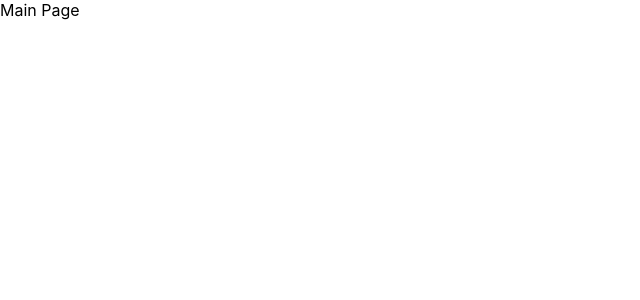
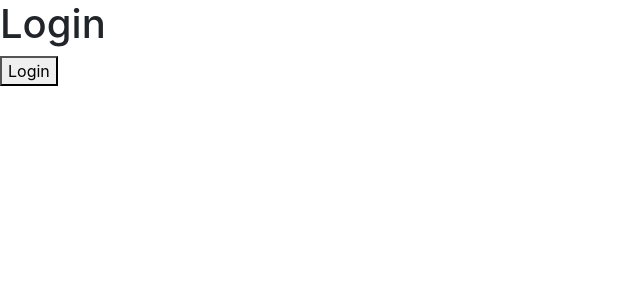
Before and after one commit to ilyas182/pern-jobstreet, a React (Create React App) app: page /login in a window 1280 px wide. Shown: the top 300 px of the page, without its empty margins (0-640 px from the left). Built offline with nearby package versions, Linux system fonts and the light colour scheme.

Commit message:
add authentication logic in react

```diff
--- a/package.json
+++ b/package.json
@@ -7,6 +7,7 @@
     "@testing-library/react": "^13.4.0",
     "@testing-library/user-event": "^13.5.0",
     "bcrypt": "^5.1.0",
+    "bootstrap": "^5.3.0",
     "cors": "^2.8.5",
     "dotenv": "^16.3.1",
     "express": "^4.18.2",
@@ -17,6 +18,7 @@
     "react-dom": "^18.2.0",
     "react-router-dom": "^6.14.2",
     "react-scripts": "5.0.1",
+    "react-toastify": "^9.1.3",
     "serve-favicon": "^2.5.0",
     "web-vitals": "^2.1.4"
   },
--- a/public/index.html
+++ b/public/index.html
@@ -10,34 +10,14 @@
       content="Web site created using create-react-app"
     />
     <link rel="apple-touch-icon" href="%PUBLIC_URL%/logo192.png" />
-    <!--
-      manifest.json provides metadata used when your web app is installed on a
-      user's mobile device or desktop. See https://developers.google.com/web/fundamentals/web-app-manifest/
-    -->
+    <link href="https://cdn.jsdelivr.net/npm/bootstrap@5.3.0/dist/css/bootstrap.min.css" rel="stylesheet" integrity="sha384-9ndCyUaIbzAi2FUVXJi0CjmCapSmO7SnpJef0486qhLnuZ2cdeRhO02iuK6FUUVM" crossorigin="anonymous">
     <link rel="manifest" href="%PUBLIC_URL%/manifest.json" />
-    <!--
-      Notice the use of %PUBLIC_URL% in the tags above.
-      It will be replaced with the URL of the `public` folder during the build.
-      Only files inside the `public` folder can be referenced from the HTML.
 
-      Unlike "/favicon.ico" or "favicon.ico", "%PUBLIC_URL%/favicon.ico" will
-      work correctly both with client-side routing and a non-root public URL.
-      Learn how to configure a non-root public URL by running `npm run build`.
-    -->
     <title>React App</title>
   </head>
   <body>
     <noscript>You need to enable JavaScript to run this app.</noscript>
     <div id="root"></div>
-    <!--
-      This HTML file is a template.
-      If you open it directly in the browser, you will see an empty page.
 
-      You can add webfonts, meta tags, or analytics to this file.
-      The build step will place the bundled scripts into the <body> tag.
-
-      To begin the development, run `npm start` or `yarn start`.
-      To create a production bundle, use `npm run build` or `yarn build`.
-    -->
   </body>
 </html>
--- a/src/App.js
+++ b/src/App.js
@@ -1,11 +1,31 @@
+import { Route, Routes, useNavigate } from 'react-router-dom';
 import './App.css';
+import Dashboard from './components/Dashboard';
+import Login from './components/Login';
+import Register from './components/Register';
 import MainPage from './pages/MainPage/MainPage';
-import { Fragment } from 'react';
+import { Fragment, useEffect, useState } from 'react';
+
 
 function App() {
+
+  const [isAuth, setIsAuth] = useState(false);
+  const navigate = useNavigate();
+
+
+  const setAuth = boolean => {
+    setIsAuth(boolean)
+  }
   return (
     <Fragment>
-      <MainPage/>
+
+        <Routes>
+          <Route exact path="/" element={<MainPage />}/>
+          <Route exact path="/register" element={isAuth ? (<Dashboard setAuth={setAuth}/> ) : (<Register setAuth={setAuth}/>)}/>
+          <Route exact path="/login" element={isAuth ? (<Dashboard setAuth={setAuth}/> ) : (<Login setAuth={setAuth}/>)}/>
+          <Route exact path="/dashboard" element={<Dashboard setAuth={setAuth}/>}/>
+        </Routes>
+
     </Fragment>
   );
 }
--- /dev/null
+++ b/src/components/Dashboard.jsx
@@ -0,0 +1,10 @@
+import { Fragment } from "react";
+
+export default function Dashboard({setAuth}) {
+    return (
+        <Fragment>
+            Dashboard
+            <button onClick={() => setAuth(false)}>Logout</button>
+        </Fragment>
+    )
+}
--- /dev/null
+++ b/src/components/Login.jsx
@@ -0,0 +1,10 @@
+import { Fragment } from "react";
+
+export default function Login({setAuth}) {
+    return (
+    <Fragment>
+        <h1>Login</h1>
+        <button onClick={() => setAuth(true)}>Login</button>
+    </Fragment>
+
+)}
--- /dev/null
+++ b/src/components/Register.jsx
@@ -0,0 +1,9 @@
+import { Fragment } from "react";
+
+export default function Register() {
+    return (
+        <Fragment>
+            Register
+        </Fragment>
+    )
+}
```
Also changed, not shown: 1 other file (tests, documents, lock files or other folders).
